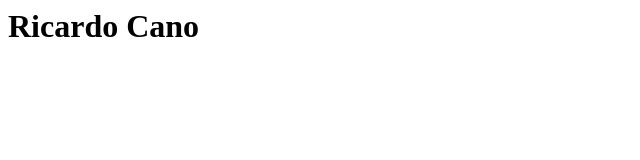
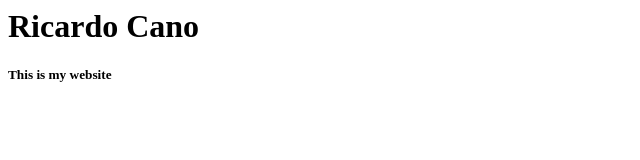
Before and after one commit to ricardo-cano1/ricardocano, a plain HTML site: page index.html in a window 1280 px wide. Shown: the full height of the page, 0-640 px from the left. Drawn offline with Linux system fonts and the light colour scheme.

Commit message:
Change 1

```diff
--- a/index.html
+++ b/index.html
@@ -1 +1,3 @@
 <h1> Ricardo Cano </h1>
+
+<h5>This is my website</h5>
```
